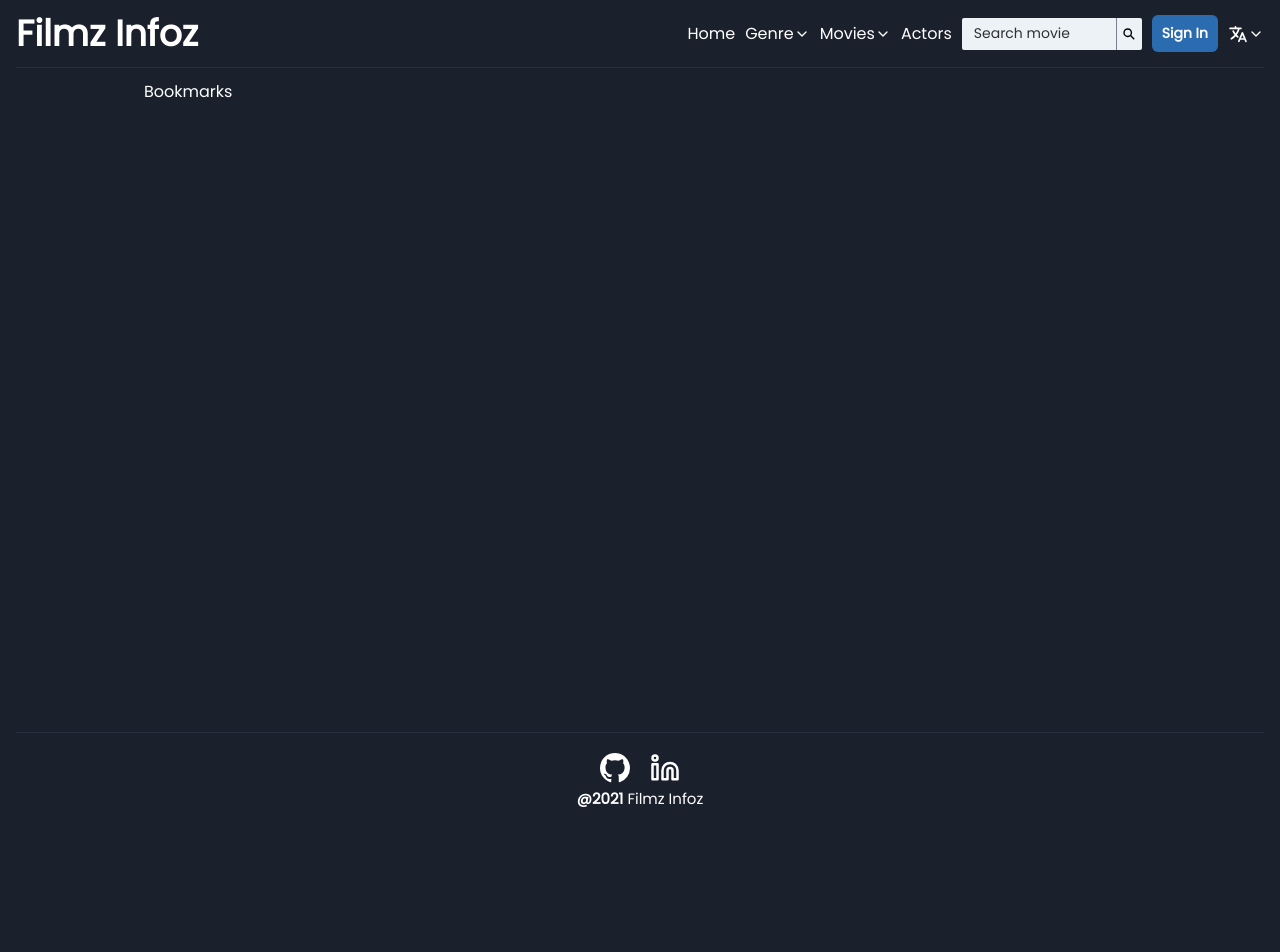
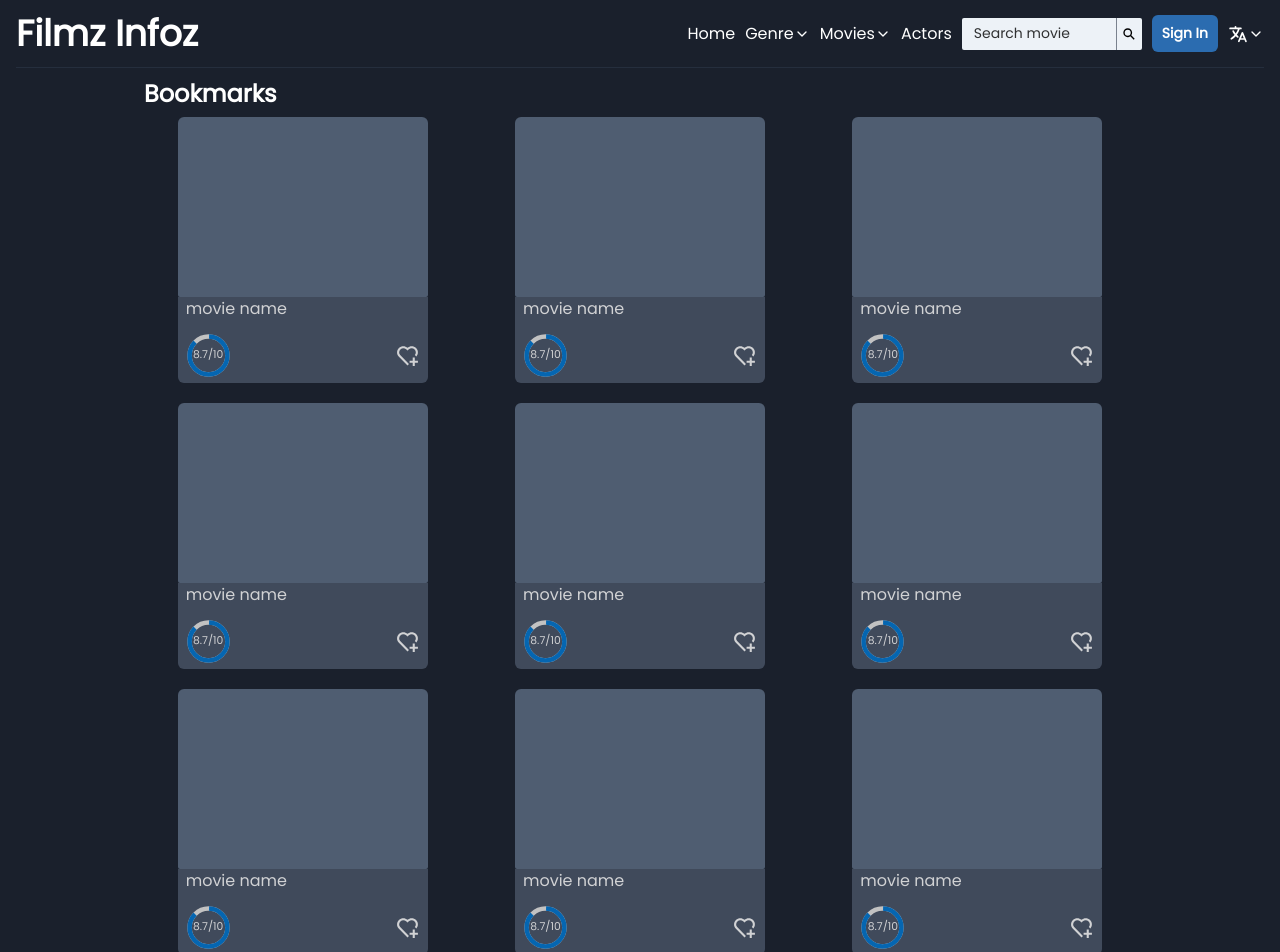
Before and after one commit to GE47/filmz-infoz, a React (Create React App) app: page /bookmarks in a window 1280 px wide. Shown: the top 952 px of the page. Before the commit the page ends 811 px from the top, so only its background shows below. Built offline with nearby package versions, Linux system fonts and the light colour scheme.

Commit message:
feat(Bookmarks): build bookmarks page

```diff
--- a/src/pages/Bookmarks.tsx
+++ b/src/pages/Bookmarks.tsx
@@ -1,5 +1,25 @@
+import GridContainer from "../components/GridContainer";
+import MovieCard from "../components/Card/MovieCard";
+
 const Bookmarks = () => {
-  return <div>Bookmarks</div>;
+  return (
+    <GridContainer title="Bookmarks">
+      <MovieCard id="2" name="movie name" rating={8.7} imageUrl="" />
+      <MovieCard id="3" name="movie name" rating={8.7} imageUrl="" />
+      <MovieCard id="4" name="movie name" rating={8.7} imageUrl="" />
+      <MovieCard id="5" name="movie name" rating={8.7} imageUrl="" />
+      <MovieCard id="6" name="movie name" rating={8.7} imageUrl="" />
+      <MovieCard id="7" name="movie name" rating={8.7} imageUrl="" />
+      <MovieCard id="8" name="movie name" rating={8.7} imageUrl="" />
+      <MovieCard id="9" name="movie name" rating={8.7} imageUrl="" />
+      <MovieCard id="10" name="movie name" rating={8.7} imageUrl="" />
+      <MovieCard id="11" name="movie name" rating={8.7} imageUrl="" />
+      <MovieCard id="12" name="movie name" rating={8.7} imageUrl="" />
+      <MovieCard id="13" name="movie name" rating={8.7} imageUrl="" />
+      <MovieCard id="14" name="movie name" rating={8.7} imageUrl="" />
+      <MovieCard id="15" name="movie name" rating={8.7} imageUrl="" />
+    </GridContainer>
+  );
 };
 
 export default Bookmarks;
```
